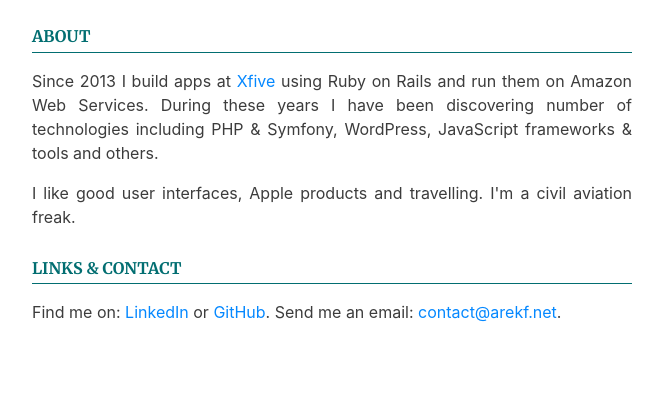
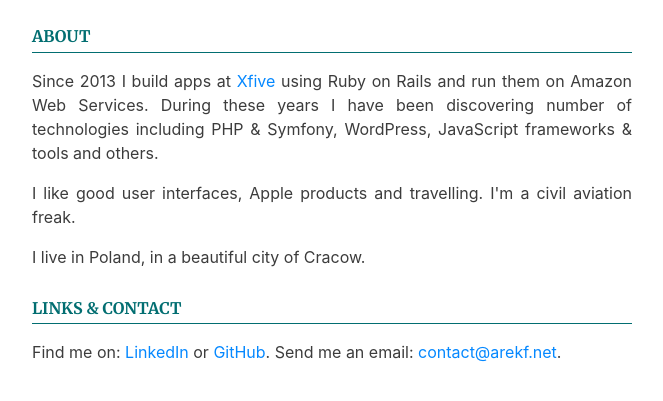
Before and after one commit to arekf/arekf.github.io, a plain HTML site: page index.html in a window 1280 px wide. Shown: the part 189-590 px from the top of the page, without its empty margins (0-663 px from the left). Drawn offline with nearby package versions, Linux system fonts and the light colour scheme.

Commit message:
Add info about city

```diff
--- a/index.html
+++ b/index.html
@@ -30,7 +30,10 @@
         During these years I have been discovering number of technologies
         including PHP &amp; Symfony, WordPress, JavaScript frameworks &amp; tools and others.
       </p>
+
       <p>I like good user interfaces, Apple products and travelling. I'm a civil aviation freak.</p>
+
+      <p>I live in Poland, in a beautiful city of Cracow.</p>
     </section>
 
     <section class="contact info">
```
